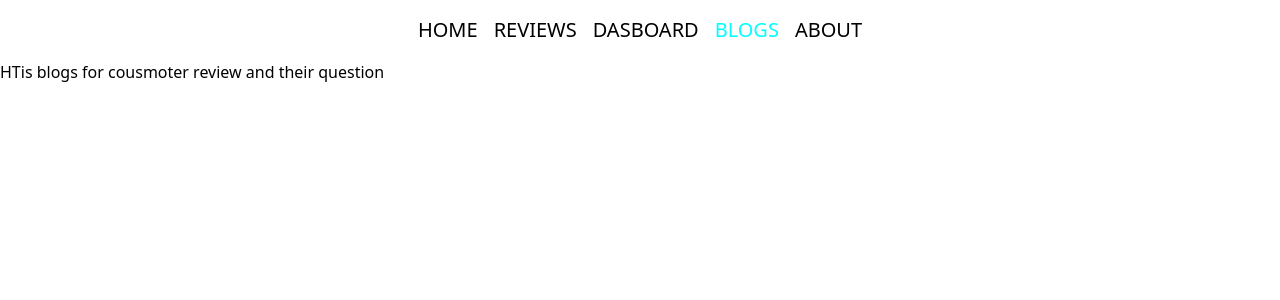
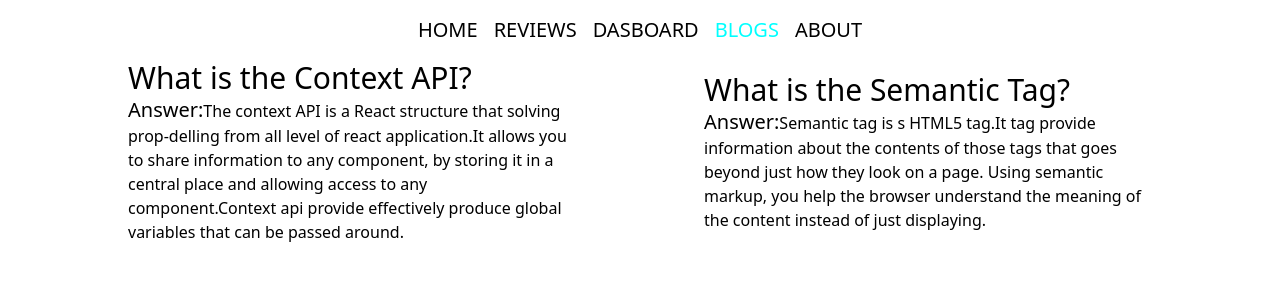
Before and after one commit to Meherab0001/product-analysis-assignment-9, a React (Create React App) app: page /blogs in a window 1280 px wide. Shown: the top 300 px of the page. Built offline with nearby package versions, Linux system fonts and the light colour scheme.

Commit message:
add bolgs

```diff
--- a/src/Components/About/About.js
+++ b/src/Components/About/About.js
@@ -2,8 +2,9 @@ import React from 'react';
 
 const About = () => {
     return (
-        <div>
-            <h3>about for us, we know to you</h3>
+        <div className='text-center  text-xl'>
+         <p>Subscribe to our newsletter and stay informed about our products, event particpations, raffles and all other activities. </p>
+         <button className='bg-red-500 text-white border-4 p-3 mt-5'>Subscribe Now</button>
         </div>
     );
 };
--- a/src/Components/Blogs/Blogs.js
+++ b/src/Components/Blogs/Blogs.js
@@ -2,8 +2,23 @@ import React from 'react';
 
 const Blogs = () => {
     return (
-        <div>
-            <h3>HTis blogs for cousmoter review and their question</h3>
+        <div className='flex grid items-center w-full grid-cols-1 gap-10 mx-auto md:w-4/5 lg:grid-cols-2 xl:gap-32'>
+            <div className='item center '>
+                <h3 className='text-3xl hover:text-orange-400
+           '>
+                    What is the Context API?
+                </h3>
+                <p><span className='text-xl'>Answer:</span>The context API is a React structure that solving prop-delling from all level of react application.It  allows you to share information to any component, by storing it in a central place and allowing access to any component.Context api provide  effectively produce global variables that can be passed around.</p>
+            </div>
+            <div className='item center '>
+                <h3 className='text-3xl hover:text-orange-400
+        '>
+                    What is the Semantic Tag?
+                </h3>
+                <p><span className='text-xl'>Answer:</span>
+                    Semantic tag is s HTML5 tag.It tag provide information about the contents of those tags that goes beyond just how they look on a page. Using semantic markup, you help the browser understand the meaning of the content instead of just displaying.
+                </p>
+            </div>
         </div>
     );
 };
--- a/src/Components/Home/Home.js
+++ b/src/Components/Home/Home.js
@@ -31,7 +31,7 @@ const Home = () => {
 
             }
             </div>
-          <Link className='bg-cyan-400 item-center p-3' to='/reviews'> See All</Link>
+          <Link className='bg-cyan-400 text-center p-3' to='/reviews'> See All</Link>
         </div>
 
         </>
--- a/src/hooks/useReviews.js
+++ b/src/hooks/useReviews.js
@@ -3,7 +3,7 @@ import { useEffect, useState } from "react"
 const useReviews =() =>{
     const [reviews,setReviews]=useState([])
     useEffect(() =>{
-        fetch('https://raw.githubusercontent.com/Meherab0001/reviews.json/acd79a0565909c83691e5a6b9a6e64f9768a46cd/reviews-data.json')
+        fetch('https://raw.githubusercontent.com/Meherab0001/reviews.json/main/reviews-data.json')
         .then(res =>res.json())
         .then(data =>setReviews(data))
     },[])
```
